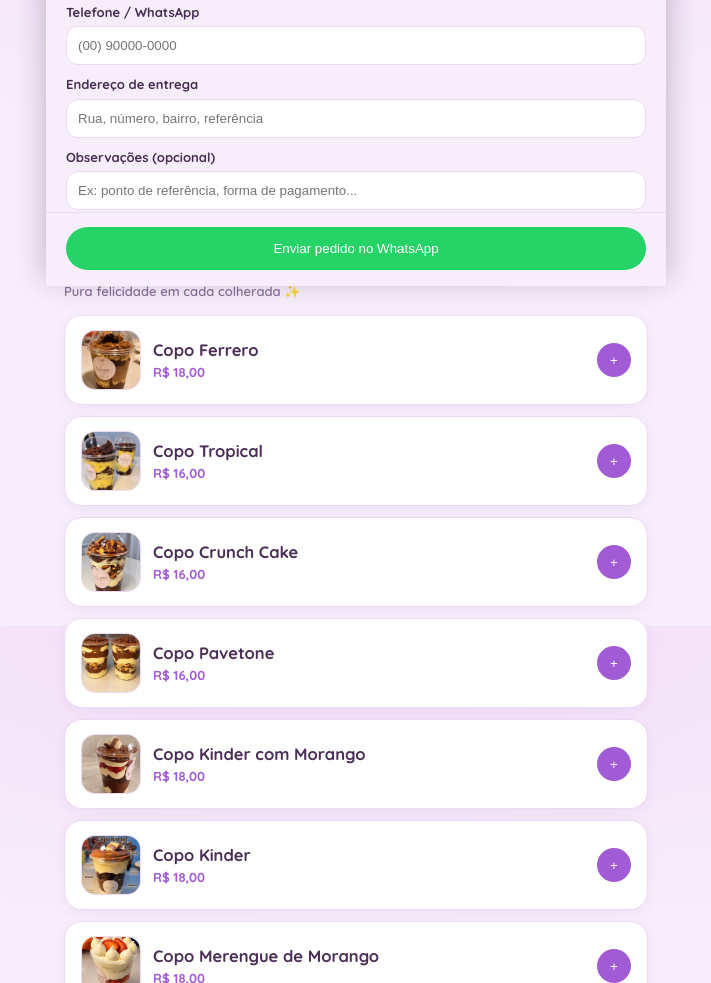
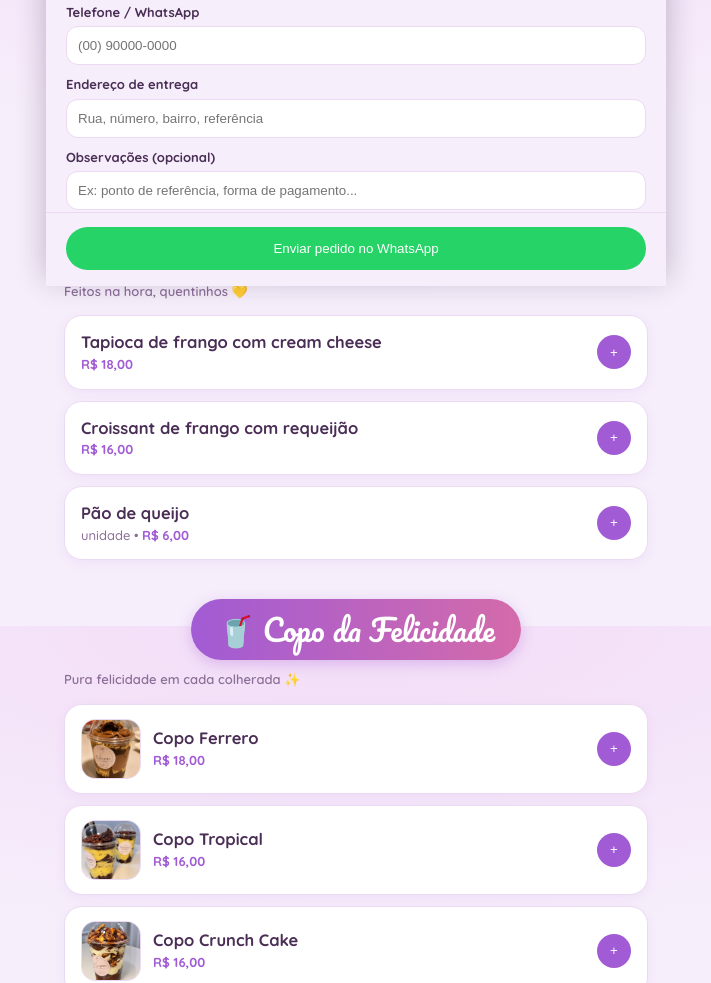
Before and after one commit to sitesprobr/encanto-de-sabores, a plain HTML site: page index.html in a window 1280 px wide. Shown: the part 974-1957 px from the top of the page, without its empty margins (284-995 px from the left). Drawn offline with Linux system fonts and the light colour scheme.

Commit message:
Adiciona categoria Salgados no layout

```diff
--- a/index.html
+++ b/index.html
@@ -174,6 +174,10 @@
     </div>
     <div id="coxinha"></div>
 
+    <div class="cat-wrap"><div class="cat">🥐 Salgados</div></div>
+    <p class="cat-nota">Feitos na hora, quentinhos 💛</p>
+    <div id="salgados"></div>
+
     <div class="cat-wrap"><div class="cat">🥤 Copo da Felicidade</div></div>
     <p class="cat-nota">Pura felicidade em cada colherada ✨</p>
     <div id="copos"></div>
@@ -312,6 +316,7 @@
     }
     render("cuscuz", "cuscuz", data.cuscuz);
     render("coxinha", "coxinha", data.coxinha);
+    render("salgados", "salgados", data.salgados);
     render("copos", "copos", data.copos);
 
     (function () {
```
